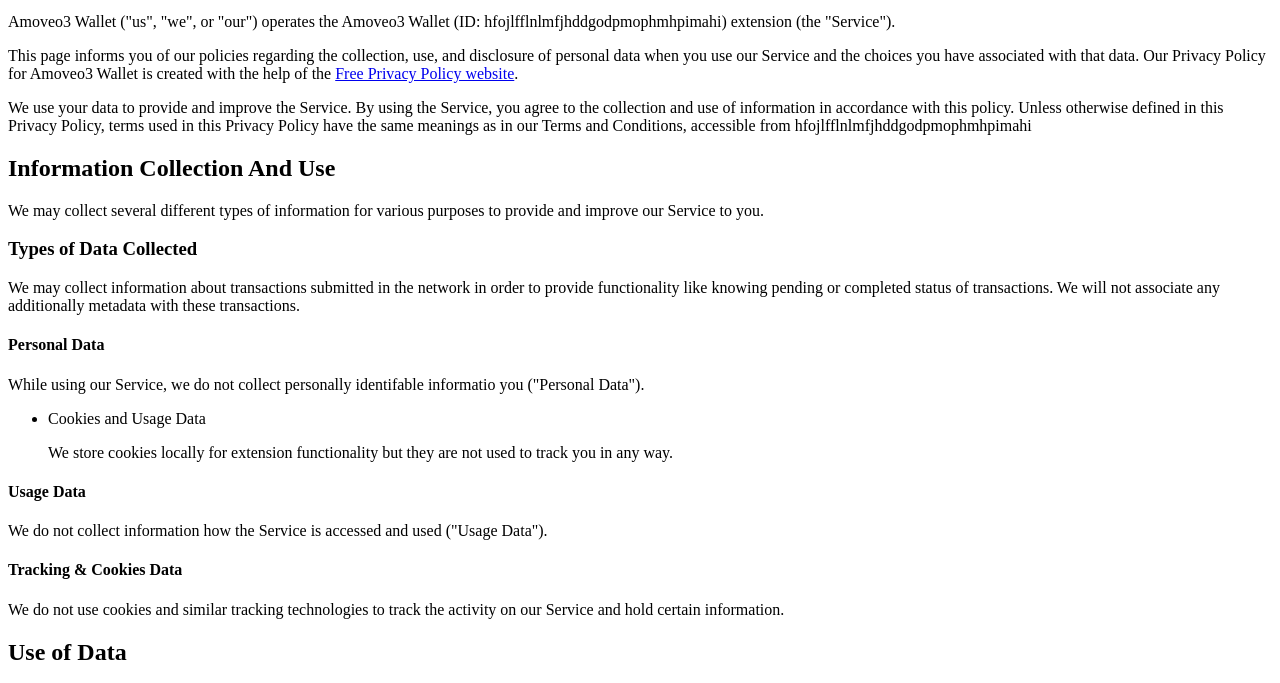
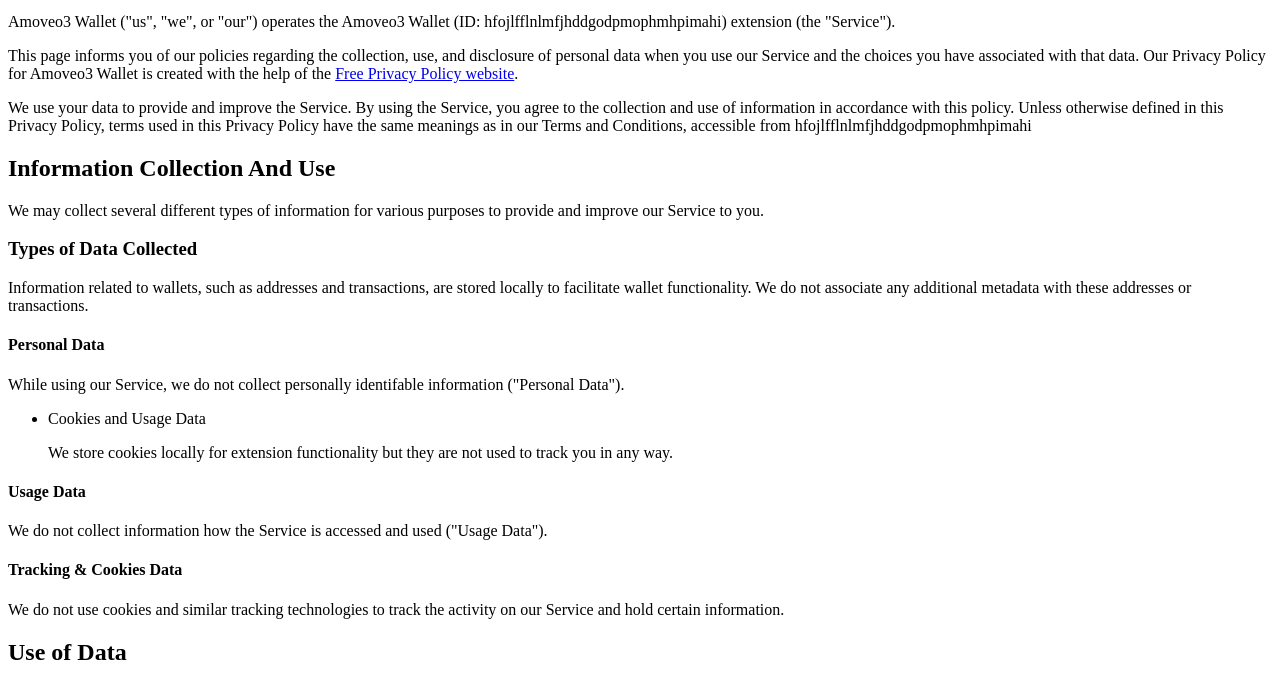
Before and after one commit to johnnycash77/privacy-policy, a plain HTML site: page index.html in a window 1280 px wide. Shown: the part 101-784 px from the top of the page. Drawn offline with Linux system fonts and the light colour scheme.

Commit message:
Update index.html

```diff
--- a/index.html
+++ b/index.html
@@ -24,11 +24,11 @@
 
 <h3>Types of Data Collected</h3>
 
-<p>We may collect information about transactions submitted in the network in order to provide functionality like knowing pending or completed status of transactions.  We will not associate any additionally metadata with these transactions.</p>
+<p>Information related to wallets, such as addresses and transactions, are stored locally to facilitate wallet functionality. We do not associate any additional metadata with these addresses or transactions.</p>
 
 <h4>Personal Data</h4>
 
-<p>While using our Service, we do not collect personally identifable informatio you ("Personal Data").</p>
+<p>While using our Service, we do not collect personally identifable information ("Personal Data").</p>
 
 <ul>
     <li>Cookies and Usage Data</li>
```
